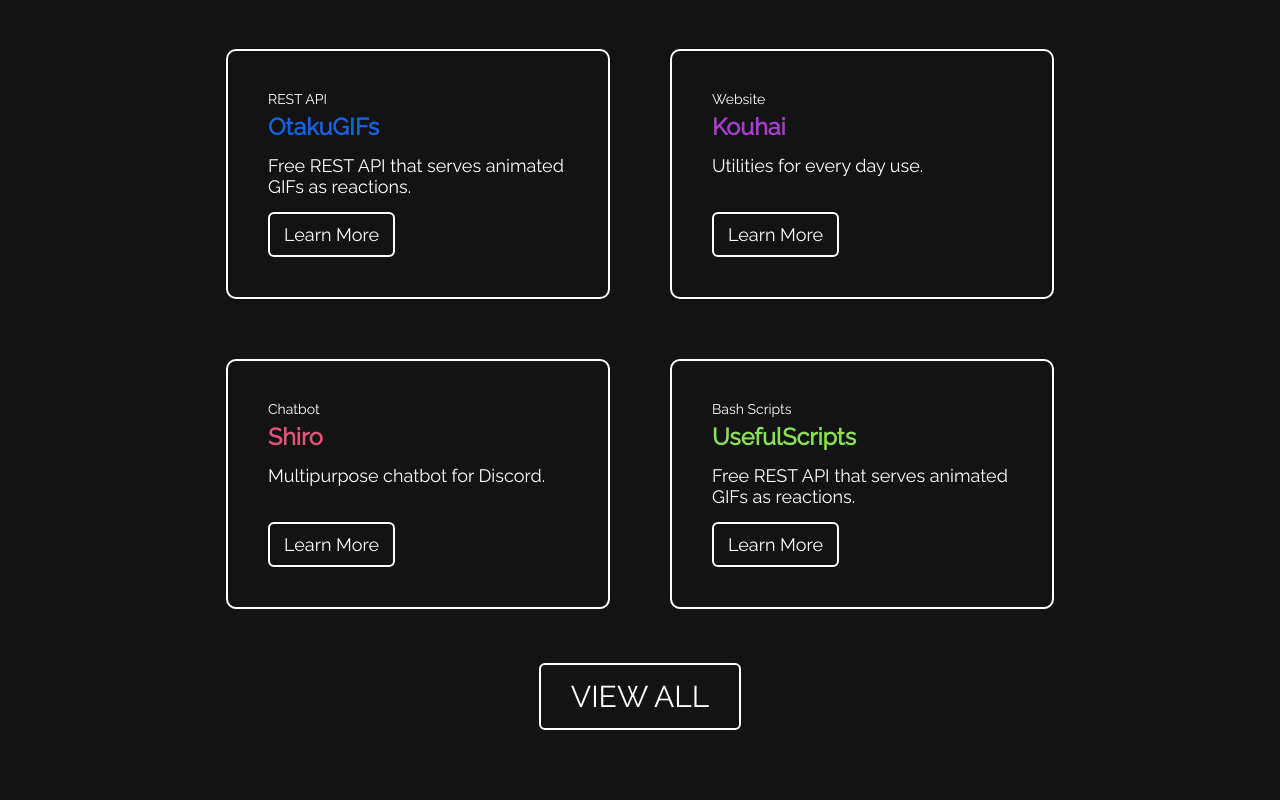
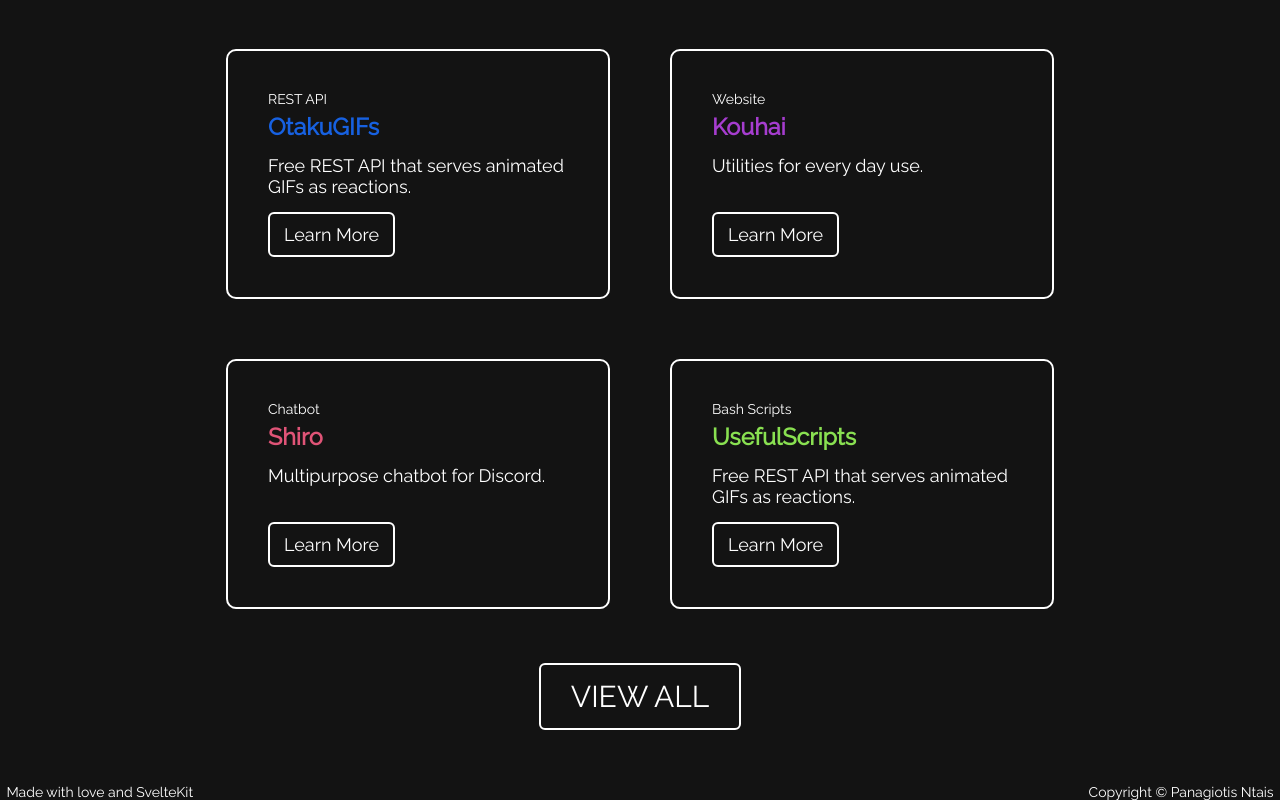
Before and after one commit to StrawHatHacker/personal-website, a SvelteKit app: page / in a window 1280 px wide. Shown: the part 1425-2225 px from the top of the page. Before the commit the page ends 2155 px from the top, so only its background shows below. Built offline with nearby package versions, Linux system fonts and the light colour scheme; a web font is replaced by a local one.

Commit message:
Footer and fixes

```diff
--- a/src/components/HeaderSmall.svelte
+++ b/src/components/HeaderSmall.svelte
@@ -71,17 +71,13 @@
 <style>
   header {
     width: 100vw;
+    max-width: 100%;
     height: 100vh;
     background: var(--color-secondary);
     position: fixed;
     z-index: 1;
     top: 0;
     right: -0%;
-  }
-
-  .close-button {
-    align-self: self-end;
-    margin-right: 1rem;
   }
 
   .logo {
@@ -97,15 +93,14 @@
   }
 
   nav {
-    margin: 1.5rem 0;
+    margin: 1.5rem 1rem;
     display: flex;
-    justify-content: space-between;
-    align-items: center;
+    justify-content: center;
     flex-direction: column;
   }
 
   .main-nav {
-    margin-top: 20px;
+    margin: 20px 0;
     display: flex;
     justify-content: center;
     flex-wrap: wrap;
@@ -119,6 +114,10 @@
       border: 2px solid white;
       border-radius: 10px;
     }
+  }
+
+  .close-button {
+    align-self: self-end;
   }
 
   .social-nav {
--- /dev/null
+++ b/src/components/LandingPage/Footer.svelte
@@ -0,0 +1,25 @@
+<script lang="ts">
+</script>
+
+<footer>
+  <div>Made with love and SvelteKit</div>
+  <div>Copyright © Panagiotis Ntais</div>
+</footer>
+
+<style>
+  footer {
+    width: 99%;
+    margin: auto;
+    display: flex;
+    justify-content: space-between;
+    font-size: 0.7em;
+    gap: 0 1rem;
+    flex-wrap: wrap;
+  }
+
+  @media screen and (max-width: 500px) {
+    footer {
+      width: var(--section-width-mobile);
+    }
+  }
+</style>
--- a/src/components/ProjectList.svelte
+++ b/src/components/LandingPage/ProjectList.svelte
@@ -1,5 +1,5 @@
 <script lang="ts">
-  import MainButtonLink from "./Buttons/MainButtonLink.svelte";
+  import MainButtonLink from "../Buttons/MainButtonLink.svelte";
 
   export let thisElement: HTMLElement;
 </script>
@@ -85,7 +85,7 @@
   }
 
   .see-all-projects-btn {
-    margin: 70px auto 0 auto;
+    margin: 70px auto;
     width: fit-content;
   }
 
--- a/src/routes/+page.svelte
+++ b/src/routes/+page.svelte
@@ -1,8 +1,9 @@
 <script lang="ts">
-  import Introduction from "../components/Introduction.svelte";
-  import Main from "../components/Main.svelte";
+  import Introduction from "../components/LandingPage/Introduction.svelte";
+  import Main from "../components/LandingPage/Main.svelte";
   import Seperator from "../components/Seperator.svelte";
-  import ProjectList from "../components/ProjectList.svelte";
+  import ProjectList from "../components/LandingPage/ProjectList.svelte";
+  import Footer from "../components/LandingPage/Footer.svelte";
 
   let introductionNode: HTMLElement;
   let projectsNode: HTMLElement;
@@ -17,3 +18,5 @@
 <Seperator node={projectsNode} />
 
 <ProjectList bind:thisElement={projectsNode} />
+
+<Footer />
```
Also changed, not shown: src/components/LandingPage/Introduction.svelte (renamed from src/components/Introduction.svelte), src/components/LandingPage/Main.svelte (renamed from src/components/Main.svelte).
